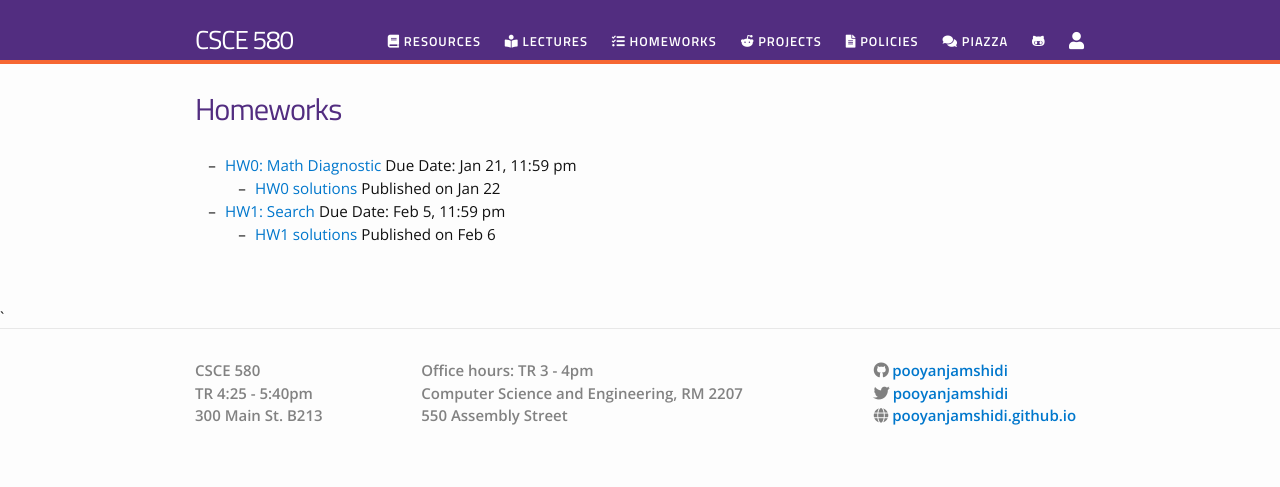
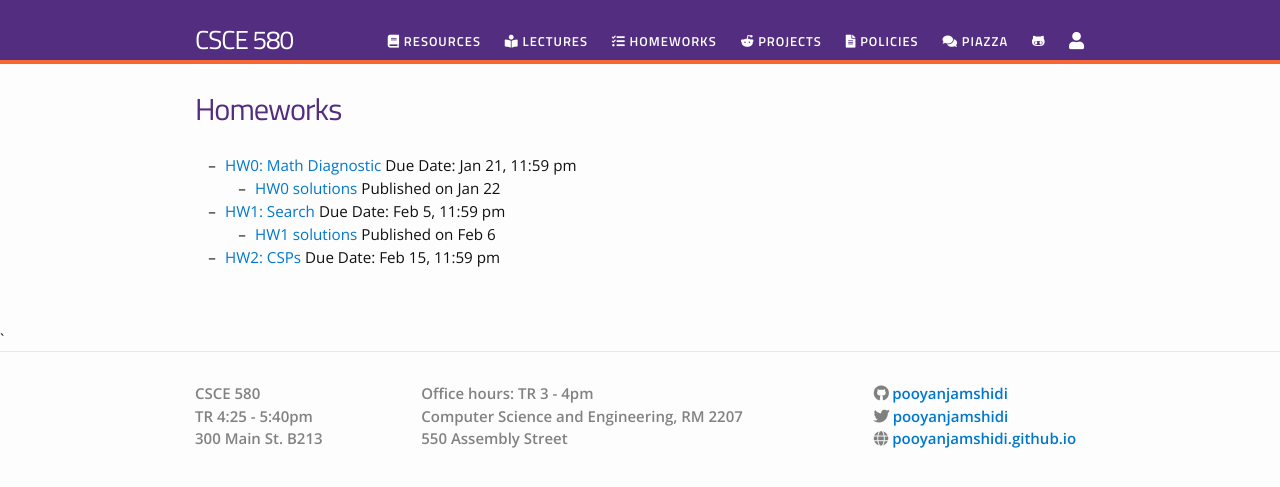
Before and after one commit to stephenvolpe/csce580, a Jekyll site: the page built from homeworks.md, in a window 1280 px wide. Shown: the top 487 px of the page. Built offline with Jekyll 4.4.1, drawn with Linux system fonts in a browser that asks for light colours; nearby versions of some CDN libraries.

Commit message:
added hw2

```diff
--- a/homeworks.md
+++ b/homeworks.md
@@ -10,3 +10,5 @@ permalink: /homeworks/
 * [HW1: Search](https://github.com/pooyanjamshidi/csce580/tree/master/homeworks/hw1)
   Due Date: Feb 5, 11:59 pm
   - [HW1 solutions](https://github.com/pooyanjamshidi/csce580/tree/master/homeworks/hw1) Published on Feb 6
+* [HW2: CSPs](https://github.com/pooyanjamshidi/csce580/tree/master/homeworks/hw2)
+  Due Date: Feb 15, 11:59 pm
```
Also changed, not shown: homeworks/hw2/figures/domainFiltering.png (added), 7 other files.
